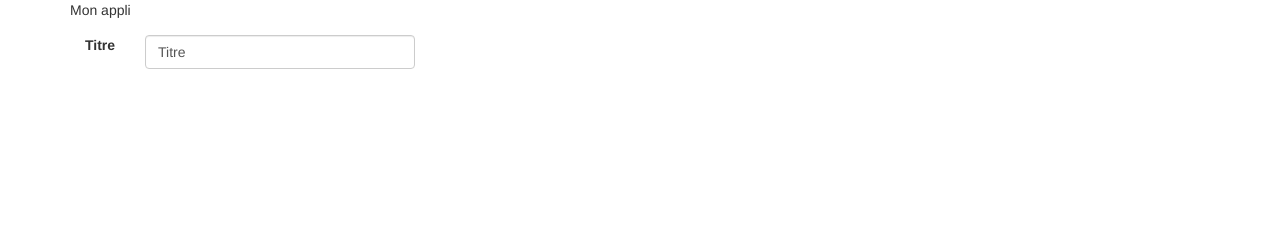
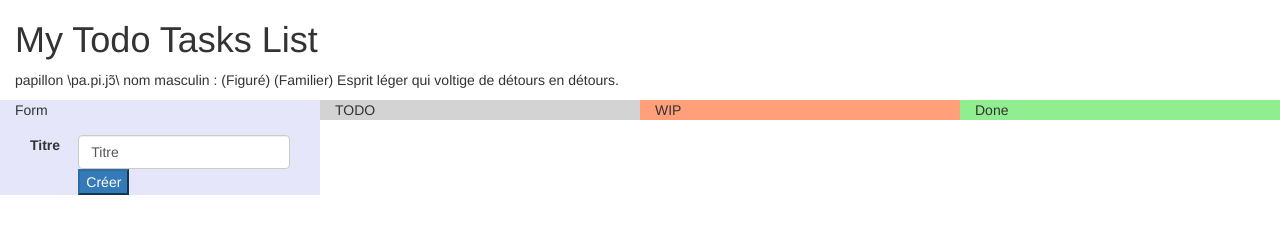
Before and after one commit to Ken-LeParisienDeLEnfer/pn-mytodotaskslist-react, a React app: page / in a window 1280 px wide. Built offline with nearby package versions, Linux system fonts and the light colour scheme.

Commit message:
feat(HTML) : init

```diff
--- a/app/app.js
+++ b/app/app.js
@@ -1 +1 @@
-import FormulaireTacheContainer from "./components/container/FormulaireTacheContainer";
+import FormulaireTacheContainer from "./containers/FormulaireTacheContainer";
--- /dev/null
+++ b/app/components/FormulaireTachePresentational.js
@@ -0,0 +1,28 @@
+import React from "react";
+import PropTypes from "prop-types";
+
+const FormulaireTachePresentational = ({ tache, handleChange, handleCreateTask }) => {
+    return (
+        <div className="form-group">
+            <label className="col-sm-2 control-label" htmlFor="label-titre-formulaire">Titre</label>
+            <div className="col-sm-10">
+                <input
+                    type="text"
+                    label="label-titre-formulaire"
+                    className="form-control"
+                    id="titre"
+                    value={tache.titre}
+                    onChange={handleChange}
+                    required
+                />
+                <button className="btn-primary" onClick={handleCreateTask}>Créer</button>
+            </div>
+        </div>
+    )
+};
+
+FormulaireTachePresentational.propTypes = {
+    tache: PropTypes.object.isRequired,
+    handleChange: PropTypes.func.isRequired
+};
+export default FormulaireTachePresentational;
--- a/app/components/presentational/FormulaireTachePresentational.js
+++ /dev/null
@@ -1,25 +0,0 @@
-import React from "react";
-import PropTypes from "prop-types";
-import Tache from "../../data/Tache"
-
-const FormulaireTachePresentational = ({ tache, handleChange }) => (
-    <div className="form-group">
-        <label class="col-sm-2 control-label" htmlFor="label-titre-formulaire">Titre</label>
-        <div class="col-sm-10">
-            <input
-                type="text"
-                label="label-titre-formulaire"
-                className="form-control"
-                id="titre-{tache.id}"
-                value={tache.titre}
-                onChange={handleChange}
-                required
-            />
-        </div>
-    </div>
-);
-FormulaireTachePresentational.propTypes = {
-    tache: PropTypes.objectOf(Tache).isRequired,
-    handleChange: PropTypes.func.isRequired
-};
-export default FormulaireTachePresentational;
--- a/app/components/container/FormulaireTacheContainer.js
+++ b/app/containers/FormulaireTacheContainer.js
@@ -1,6 +1,6 @@
 import React, { Component } from "react";
 import ReactDOM from "react-dom";
-import FormulaireTachePresentational from "../presentational/FormulaireTachePresentational"
+import FormulaireTachePresentational from "../components/FormulaireTachePresentational"
 
 class FormulaireTacheContainer extends Component {
     constructor() {
@@ -10,15 +10,22 @@ class FormulaireTacheContainer extends Component {
                 titre: "Titre"
             }
         };
+        console.log("constructor");
         this.handleChange = this.handleChange.bind(this);
+        this.handleCreateTask = this.handleCreateTask.bind(this);
     }
 
     handleChange(event) {
+        console.log('value :'+event.target.value);
         this.setState({[event.target.id]: event.target.value});
     }
 
+    handleCreateTask(event) {
+        console.log("Creer");
+    }
+
     render() {
-        const {tache} = this.state;
+        let {tache} = this.state;
         return (
             <form id="article-form">
                 <FormulaireTachePresentational
--- a/app/index.html
+++ b/app/index.html
@@ -6,13 +6,24 @@
     <title>My Todo Tasks List - React</title>
 </head>
 <body>
-<div class="container">
-    <div class="row mt-5">
-        <div class="col-md-4 offset-md-1">
-            <p>Mon appli</p>
+<div class="container-fluid">
+    <h1>My Todo Tasks List</h1>
+    <p><bold>papillon \pa.pi.jɔ̃\ nom masculin</bold> : (Figuré) (Familier) Esprit léger qui voltige de détours en détours.</p>
+    <div class="row">
+        <div class="col-sm-3" style="background-color:lavender;">
+            <p>Form</p>
             <div id="formulaire-tache">
                 <!-- form -->
             </div>
+        </div>
+        <div class="col-sm-3" style="background-color:lightgrey;">
+            TODO
+        </div>
+        <div class="col-sm-3" style="background-color:lightsalmon;">
+            WIP
+        </div>
+        <div class="col-sm-3" style="background-color:lightgreen;">
+            Done
         </div>
     </div>
 </div>
--- a/package.json
+++ b/package.json
@@ -5,8 +5,9 @@
   "main": "index.js",
   "scripts": {
     "test": "echo \"Error: no test specified\" && exit 1",
-    "start": "webpack-dev-server --open",
-    "build": "webpack"
+    "start": "webpack-dev-server --mode development --open",
+    "dev": "webpack-dev-server --mode development --watch",
+    "build": "webpack --mode development"
   },
   "repository": {
     "type": "git",
```
